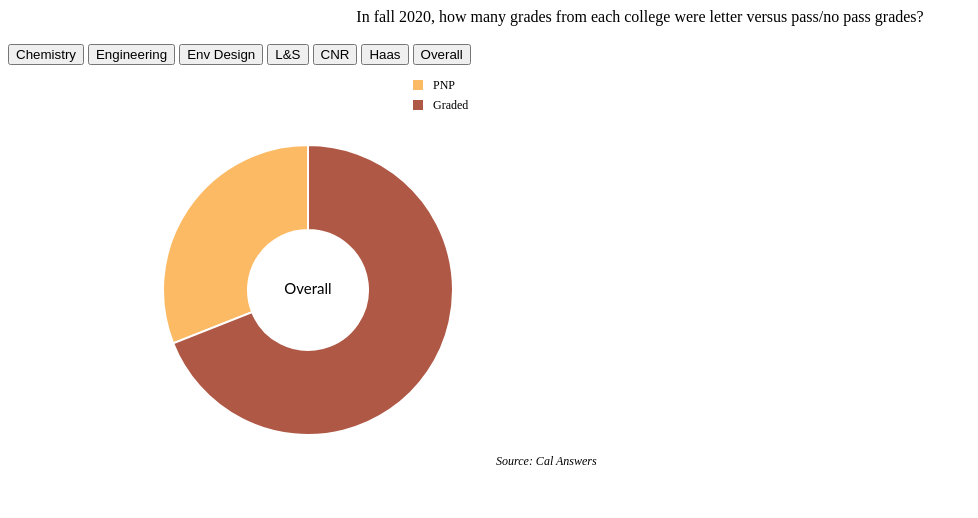
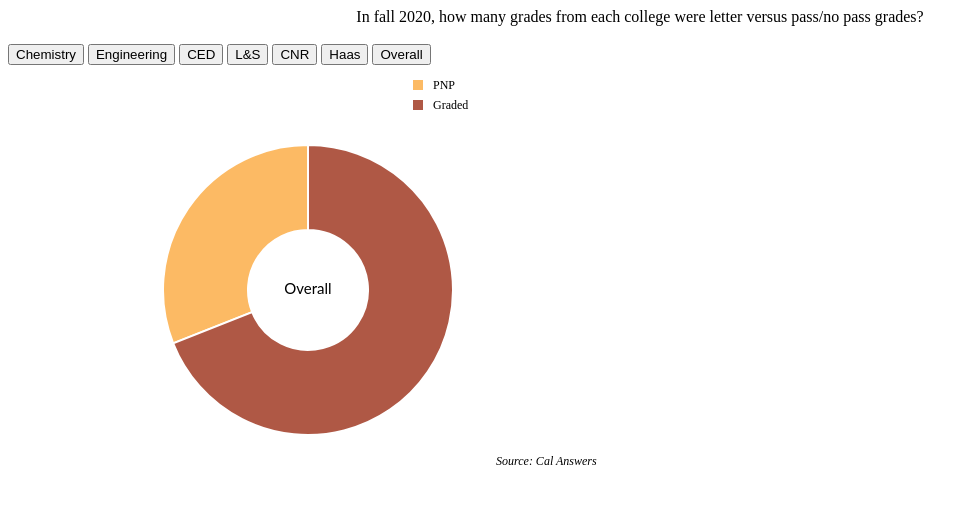
Before and after one commit to dailycal-projects/spring20-pnp, a website: page src/templates/partials/pie_fa_2020.html in a window 1280 px wide. Shown: the whole page, without its empty margins (0-978 px from the left). Drawn offline with nearby package versions, Linux system fonts and the light colour scheme; a web font is replaced by a local one.

Commit message:
final edit

```diff
--- a/src/templates/partials/pie_fa_2020.html
+++ b/src/templates/partials/pie_fa_2020.html
@@ -9,7 +9,7 @@
 
 <button class="fill" onclick=update1(data11)>Chemistry</button>
 <button class="fill" onclick=update1(data22)>Engineering</button>
-<button class="fill" onclick=update1(data33)>Env Design</button>
+<button class="fill" onclick=update1(data33)>CED</button>
 <button class="fill" onclick=update1(data44)>L&S</button>
 <button class="fill" onclick=update1(data55)>CNR</button>
 <button class="fill" onclick=update1(data66)>Haas</button>
@@ -37,7 +37,7 @@
 
 var data11 = {"values": {"PNP": 25, "Graded": 75}, "name": "Chemistry"};
 var data22 = {"values": {"PNP": 39, "Graded": 61}, "name": "Engineering"};
-var data33 = {"values": {"PNP": 21, "Graded": 79}, "name": "Env Design"};
+var data33 = {"values": {"PNP": 21, "Graded": 79}, "name": "CED"};
 var data44 = {"values": {"PNP": 30, "Graded": 70}, "name": "L&S"};
 var data55 = {"values": {"PNP": 28, "Graded": 72}, "name": "CNR"};
 var data66 = {"values": {"PNP": 32, "Graded": 68}, "name": "Haas"};
@@ -51,7 +51,7 @@
 // set the color_pie scale
 var color_pie = d3.scaleOrdinal()
   .domain(["a", "b"])
-  .range(["#fcba64", "#af5845"]); //change this
+  .range(["#fcba64", "#af5845"]);
 
 // A function that create / update the plot for a given variable:
 function update1(data) {
```
Also changed, not shown: dist/index.html, 1 other file.
